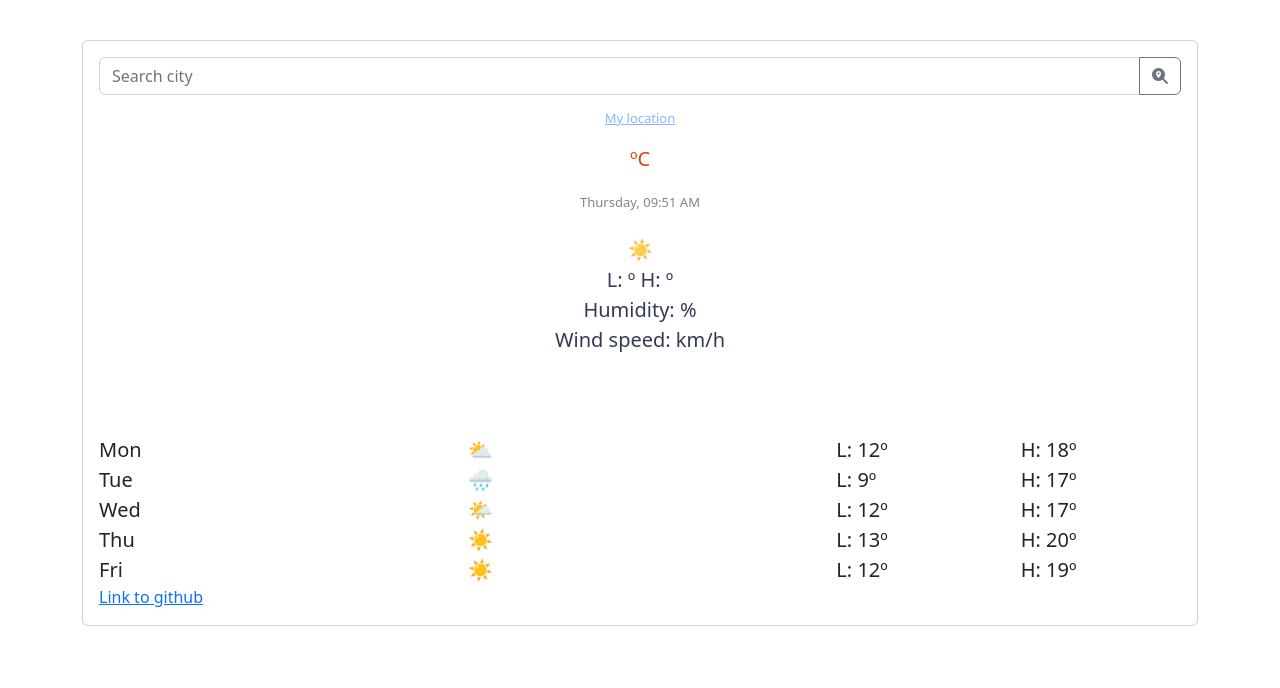
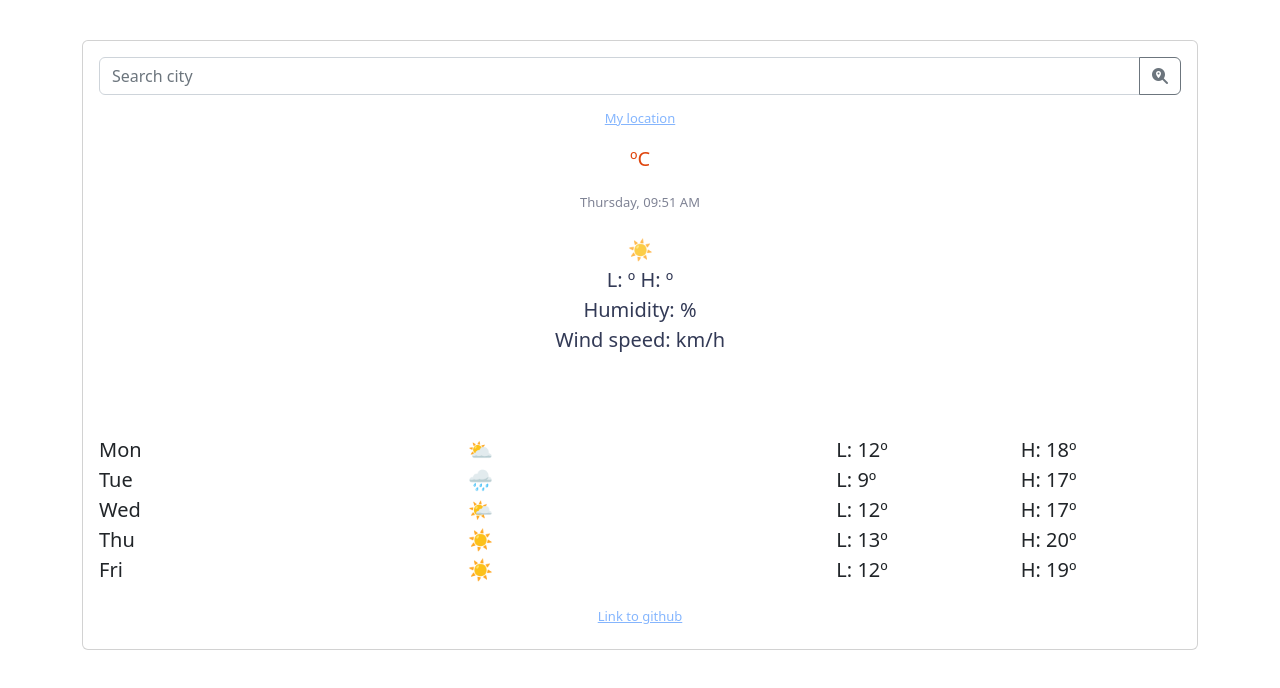
Before and after one commit to AnastasiaZavrak/weather-website, a plain HTML site: page index.html in a window 1280 px wide. Drawn offline with nearby package versions, Linux system fonts and the light colour scheme; no server answers.

Commit message:
updated link

```diff
--- a/index.html
+++ b/index.html
@@ -89,12 +89,16 @@
               <div class="col-2">H: 19º</div>
             </div>
           </div>
-          <a
-            href="https://github.com/AnastasiaZavrak/weather-website"
-            target="_blank"
-            rel="noopener noreferrer"
-            >Link to github</a
-          >
+          <br />
+          <h5>
+            <a
+              href="https://github.com/AnastasiaZavrak/weather-website"
+              target="_blank"
+              rel="noopener noreferrer"
+            >
+              Link to github
+            </a>
+          </h5>
         </div>
       </div>
     </div>
```
